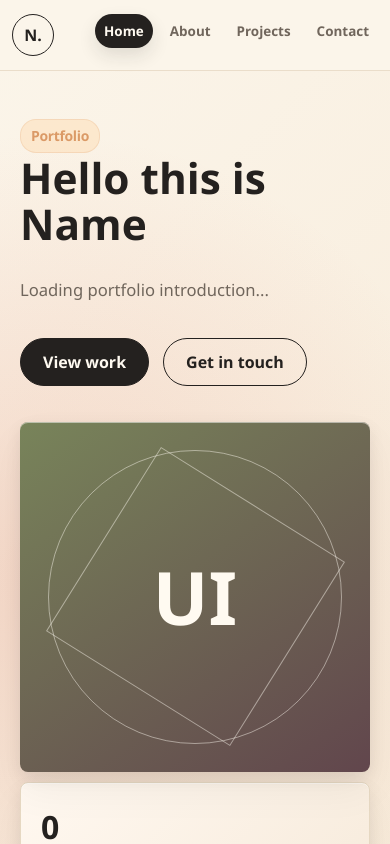
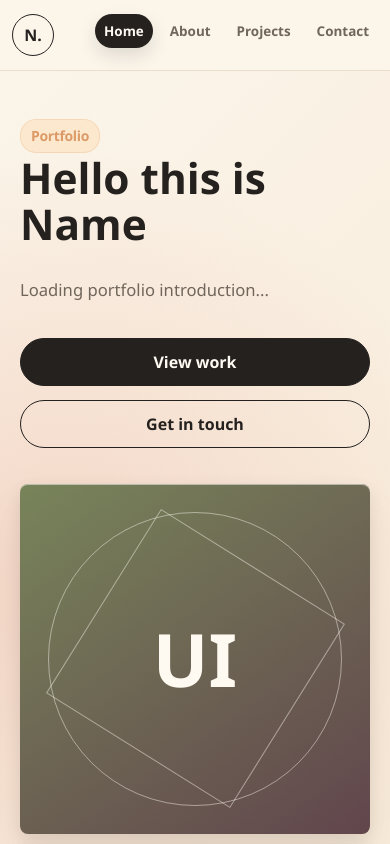
Before and after one commit to Niranjan12777/Portfolio, a React (Vite) app in the folder Frontend/: page / in a window 390 px wide. Shown: the top 844 px of the page. Built offline with nearby package versions, Linux system fonts and the light colour scheme; no server answers.

Commit message:
fix: Conflict resolve

```diff
--- a/Frontend/src/pages/Home/Home.css
+++ b/Frontend/src/pages/Home/Home.css
@@ -144,9 +144,7 @@
     grid-template-columns: 1fr;
   }
 
-  <<<<<<< Updated upstream .hero-actions .button {
+  .hero-actions .button {
     width: 100%;
   }
-
-  =======>>>>>>>Stashed changes
 }
```
